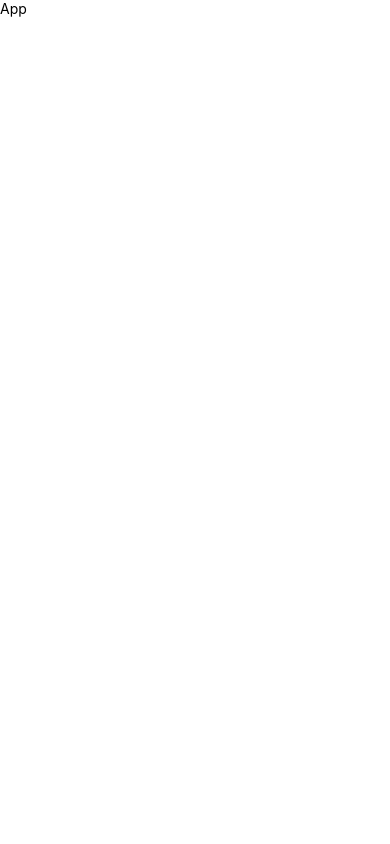
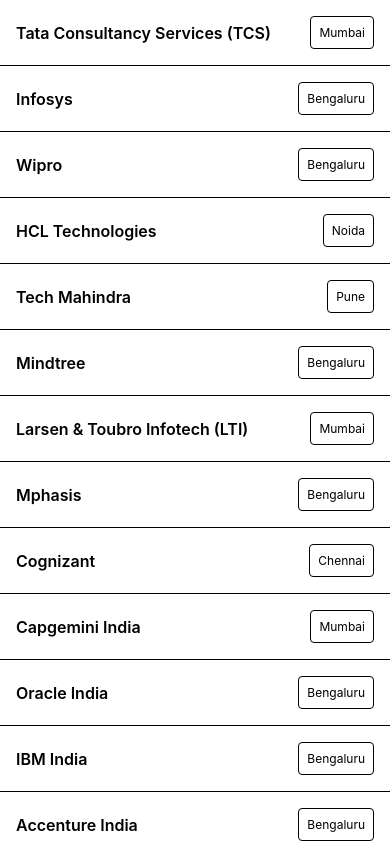
Before and after one commit to koushal9800/FOXO_TEST, a React Native app: screen / in a window 390 px wide. Shown: the top 844 px of the page. Built offline with nearby package versions, Linux system fonts and the light colour scheme.

Commit message:
Json data show in the searchscreen using map

```diff
--- a/App.tsx
+++ b/App.tsx
@@ -1,10 +1,11 @@
 import React from "react";
 import { View,Text } from "react-native";
+import SearchScreen from "./src/Screens/SearchScreen";
 
 const App = () =>{
 return (
   <View>
-    <Text>App</Text>
+    <SearchScreen/>
   </View>
 )
 }
--- /dev/null
+++ b/src/Components/CompanyItem.tsx
@@ -0,0 +1,43 @@
+import React from "react";
+import {View,Text, StyleSheet} from 'react-native'
+
+type companyProps= {
+    name:string;
+    cityName: string
+}
+
+const CompanyItem = ({name,cityName}:companyProps) =>{
+    return (
+        <View style={styles.container} >
+            <Text style={styles.companyTitleStyle} >{name}</Text>
+            <View style={styles.cityContainer} >
+            <Text style={styles.cityTextStyle} >{cityName}</Text>
+            </View>
+        </View>
+    )
+}
+
+const styles = StyleSheet.create({
+    container:{
+        padding:16,
+        borderBottomWidth:0.5,
+        flexDirection:'row',
+        justifyContent:'space-between',
+        alignItems:'center'
+    },
+    companyTitleStyle:{
+        fontSize:16,
+        fontWeight:'600'
+    },
+    cityContainer:{
+        padding:8,
+        borderWidth:0.5,
+        borderRadius:4
+    },
+    cityTextStyle:{
+        fontSize:12,
+        fontWeight:'400'
+    }
+})
+
+export default CompanyItem
--- /dev/null
+++ b/src/Screens/SearchScreen.tsx
@@ -0,0 +1,22 @@
+import React from "react";
+import {View,Text, ScrollView} from 'react-native'
+import CompanyItem from "../Components/CompanyItem";
+import company from '../Utilities/company.json'
+
+const SearchScreen = () =>{
+    return (
+        <View>
+            <ScrollView showsVerticalScrollIndicator={false} >
+            {company.map((item,index)=>{
+                return (
+                    <View key={index} >
+<CompanyItem name={item.name} cityName={item.city} />
+                    </View>
+                )
+            })}
+            </ScrollView>
+        </View>
+    )
+}
+
+export default SearchScreen
--- /dev/null
+++ b/src/Utilities/company.json
@@ -0,0 +1,82 @@
+[
+    {
+      "name": "Tata Consultancy Services (TCS)",
+      "city": "Mumbai"
+    },
+    {
+      "name": "Infosys",
+      "city": "Bengaluru"
+    },
+    {
+      "name": "Wipro",
+      "city": "Bengaluru"
+    },
+    {
+      "name": "HCL Technologies",
+      "city": "Noida"
+    },
+    {
+      "name": "Tech Mahindra",
+      "city": "Pune"
+    },
+    {
+      "name": "Mindtree",
+      "city": "Bengaluru"
+    },
+    {
+      "name": "Larsen & Toubro Infotech (LTI)",
+      "city": "Mumbai"
+    },
+    {
+      "name": "Mphasis",
+      "city": "Bengaluru"
+    },
+    {
+      "name": "Cognizant",
+      "city": "Chennai"
+    },
+    {
+      "name": "Capgemini India",
+      "city": "Mumbai"
+    },
+    {
+      "name": "Oracle India",
+      "city": "Bengaluru"
+    },
+    {
+      "name": "IBM India",
+      "city": "Bengaluru"
+    },
+    {
+      "name": "Accenture India",
+      "city": "Bengaluru"
+    },
+    {
+      "name": "DXC Technology",
+      "city": "Bengaluru"
+    },
+    {
+      "name": "Persistent Systems",
+      "city": "Pune"
+    },
+    {
+      "name": "Zensar Technologies",
+      "city": "Pune"
+    },
+    {
+      "name": "Hexaware Technologies",
+      "city": "Navi Mumbai"
+    },
+    {
+      "name": "Birlasoft",
+      "city": "Noida"
+    },
+    {
+      "name": "Cyient",
+      "city": "Hyderabad"
+    },
+    {
+      "name": "NIIT Technologies",
+      "city": "Noida"
+    }
+  ]
```
